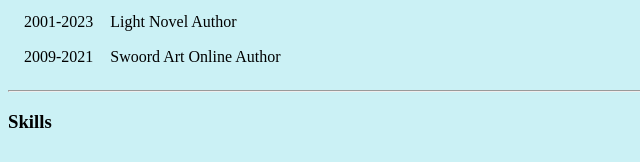
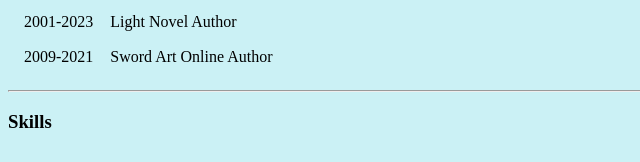
Before and after one commit to Mikulika2/Reki, a plain HTML site: page index.html in a window 1280 px wide. Shown: the part 794-956 px from the top of the page, 0-640 px from the left. Drawn offline with Linux system fonts and the light colour scheme.

Commit message:
Update index.html

```diff
--- a/index.html
+++ b/index.html
@@ -82,7 +82,7 @@
             </tr>
             <tr>
                 <td>2009-2021</td>
-                <td>Swoord Art Online Author</td>
+                <td>Sword Art Online Author</td>
             </tr>
            </tbody>  <!--The <tbody> HTML element encapsulates a set of table rows (<tr> elements), indicating that they comprise the body of the table (<table>).-->
 
```
